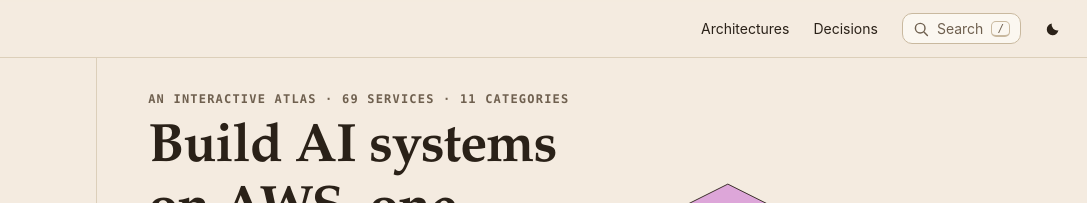
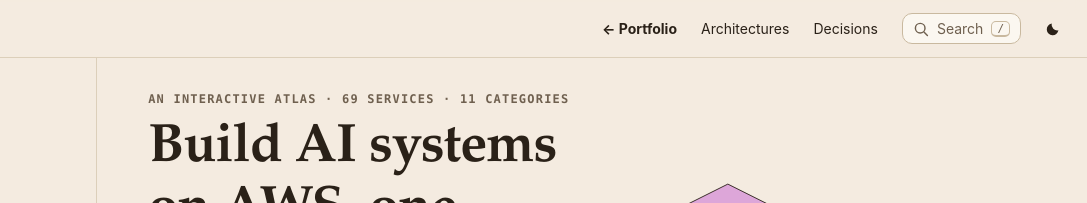
Before and after one commit to sadiqgpasha89/aws-ai-atlas, a plain HTML site: page index.html in a window 1280 px wide. Shown: the top 203 px of the page, 193-1280 px from the left. Drawn offline with Linux system fonts and the light colour scheme.

Commit message:
Add home link to https://sadiqgpasha89.github.io/

```diff
--- a/index.html
+++ b/index.html
@@ -31,6 +31,7 @@
     <span>AWS <em>for AI systems</em></span>
   </a>
   <nav class="top-links" aria-label="Primary">
+    <a href="https://sadiqgpasha89.github.io/" title="Return to Sadiq G Pasha Portfolio" style="font-weight:700;">← Portfolio</a>
     <a href="#/a">Architectures</a>
     <a href="#/d">Decisions</a>
   </nav>
```
